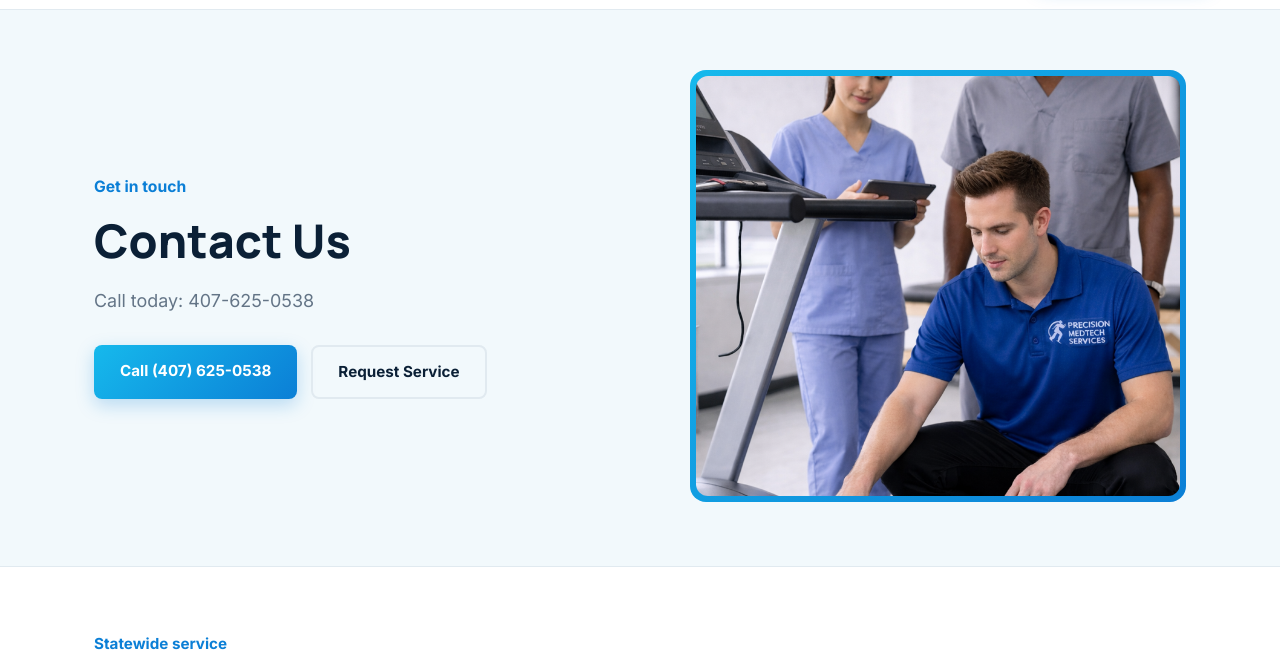
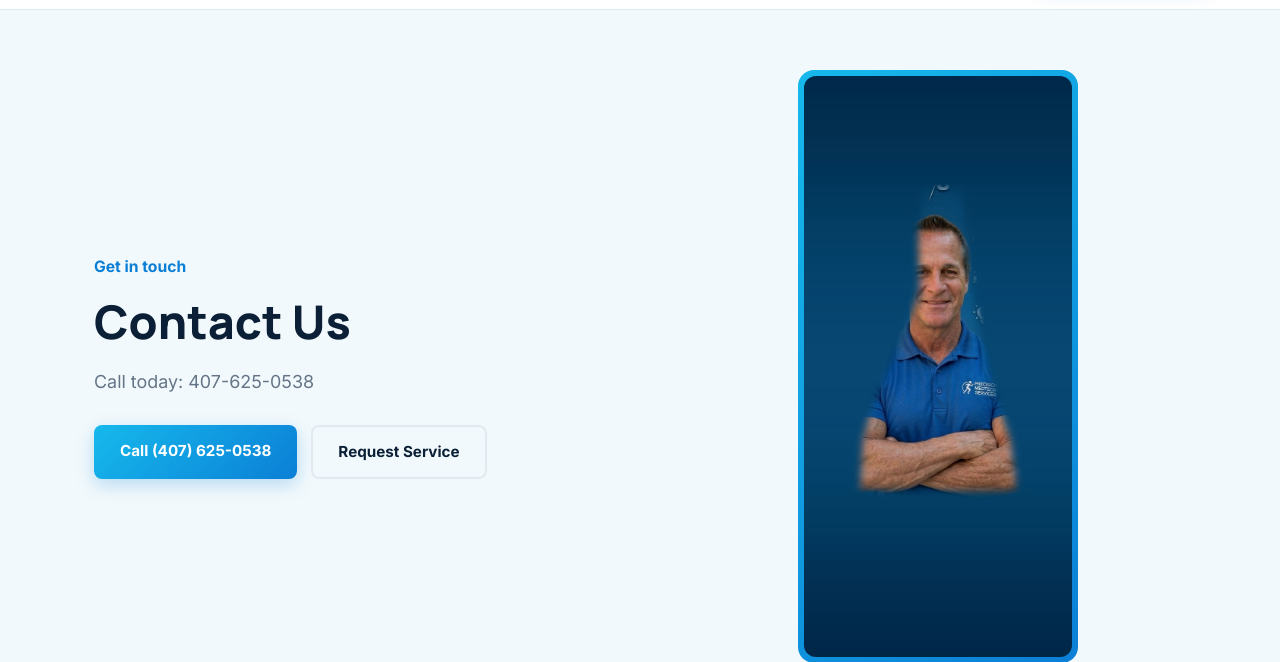
Before and after one commit to PrecisionMedTech/PrecisionMedTech-Site, a plain HTML site: page contact-us.html in a window 1280 px wide. Shown: the part 132-794 px from the top of the page. Drawn offline with Linux system fonts and the light colour scheme.

Commit message:
Add files via upload

```diff
--- a/contact-us.html
+++ b/contact-us.html
@@ -94,7 +94,9 @@ nav.links a.current{color:var(--ink); border-bottom-color:var(--blue);}
 .hero-photo-frame img{border-radius:12px; width:100%; height:420px; object-fit:cover; display:block;}
 .hero-photo-frame.portrait{max-width:300px; margin:0 auto;}
 .hero-photo-frame.portrait img{height:400px; object-position:center 12%;}
-@media (max-width:880px){ .hero-grid{grid-template-columns:1fr;} .hero-photo-frame img{height:280px;} .hero-photo-frame.portrait{max-width:240px;} .hero-photo-frame.portrait img{height:300px;} }
+.hero-photo-frame.uncropped{max-width:280px; margin:0 auto;}
+.hero-photo-frame.uncropped img{height:auto; object-fit:contain;}
+@media (max-width:880px){ .hero-grid{grid-template-columns:1fr;} .hero-photo-frame img{height:280px;} .hero-photo-frame.portrait{max-width:240px;} .hero-photo-frame.portrait img{height:300px;} .hero-photo-frame.uncropped{max-width:240px;} .hero-photo-frame.uncropped img{height:auto;} }
 
 main{padding:64px 0;}
 section{margin-bottom:64px;}
@@ -242,8 +244,8 @@ footer{background:var(--ink); color:#AEC0D2; padding:48px 0 24px; font-size:0.9r
         <a class="btn-outline" href="mailto:CSenzamici@PrecisionMedTechServices.com">Request Service</a>
       </div>
     </div>
-    <div class="hero-photo-frame">
-        <img src="treadmill-team.png" alt="Precision MedTech Services technician inspecting a treadmill with clinical staff">
+    <div class="hero-photo-frame uncropped">
+        <img src="chris-full.jpg" alt="Chris Senzamici, owner and technician of Precision MedTech Services">
       </div>
   </div>
 </div>
```
Also changed, not shown: chris-full.jpg (added), chris-portrait.png, right-to-choose-team.jpg.
